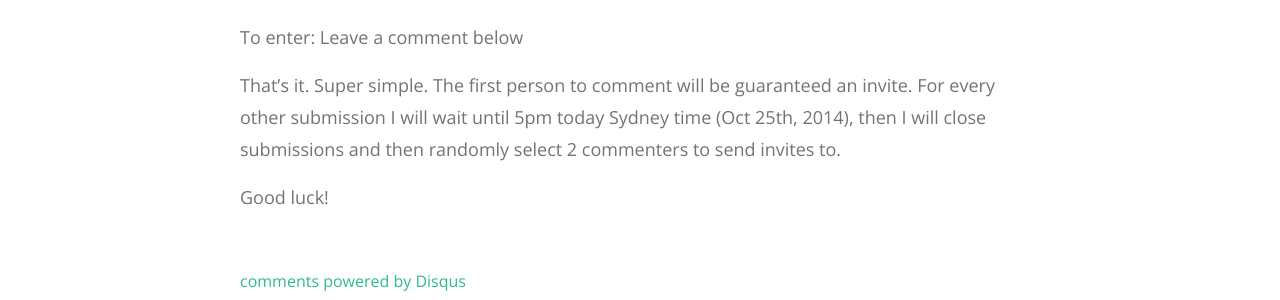
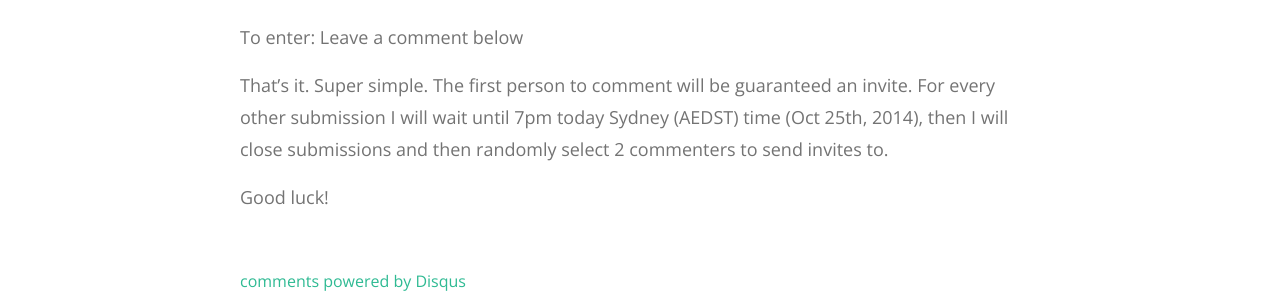
Before and after one commit to samjdavis13/mutable-constant, a Jekyll site: the page built from _posts/2014-10-25-Google-inbox.md, in a window 1280 px wide. Shown: the part 1228-1528 px from the top of the page. Built offline with Jekyll 4.4.1, drawn with Linux system fonts in a browser that asks for light colours; nearby versions of some CDN libraries; comment, search, counter and statistics services are not loaded.

Commit message:
update post

```diff
--- a/_posts/2014-10-25-Google-inbox.md
+++ b/_posts/2014-10-25-Google-inbox.md
@@ -14,7 +14,7 @@ Please note that at the time of writing I **do not** have any invites. As soon a
 </span>
 To enter: Leave a comment below
 
-That's it. Super simple. The first person to comment will be guaranteed an invite. For every other submission I will wait until 5pm today Sydney time (Oct 25th, 2014), then I will close submissions and then randomly select 2 commenters to send invites to.
+That's it. Super simple. The first person to comment will be guaranteed an invite. For every other submission I will wait until 7pm today Sydney (AEDST) time (Oct 25th, 2014), then I will close submissions and then randomly select 2 commenters to send invites to.
 
 Good luck!
 
```
